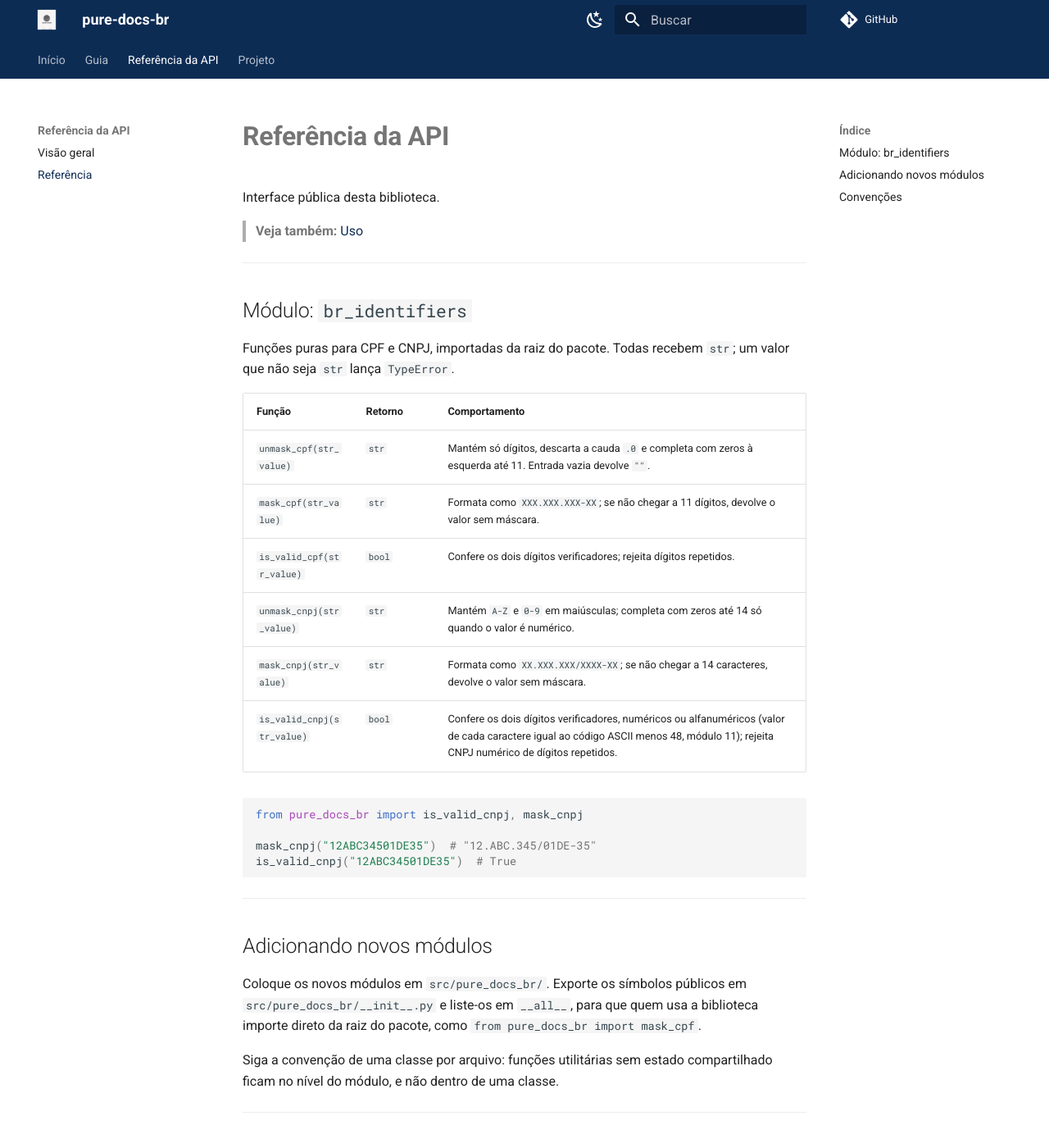
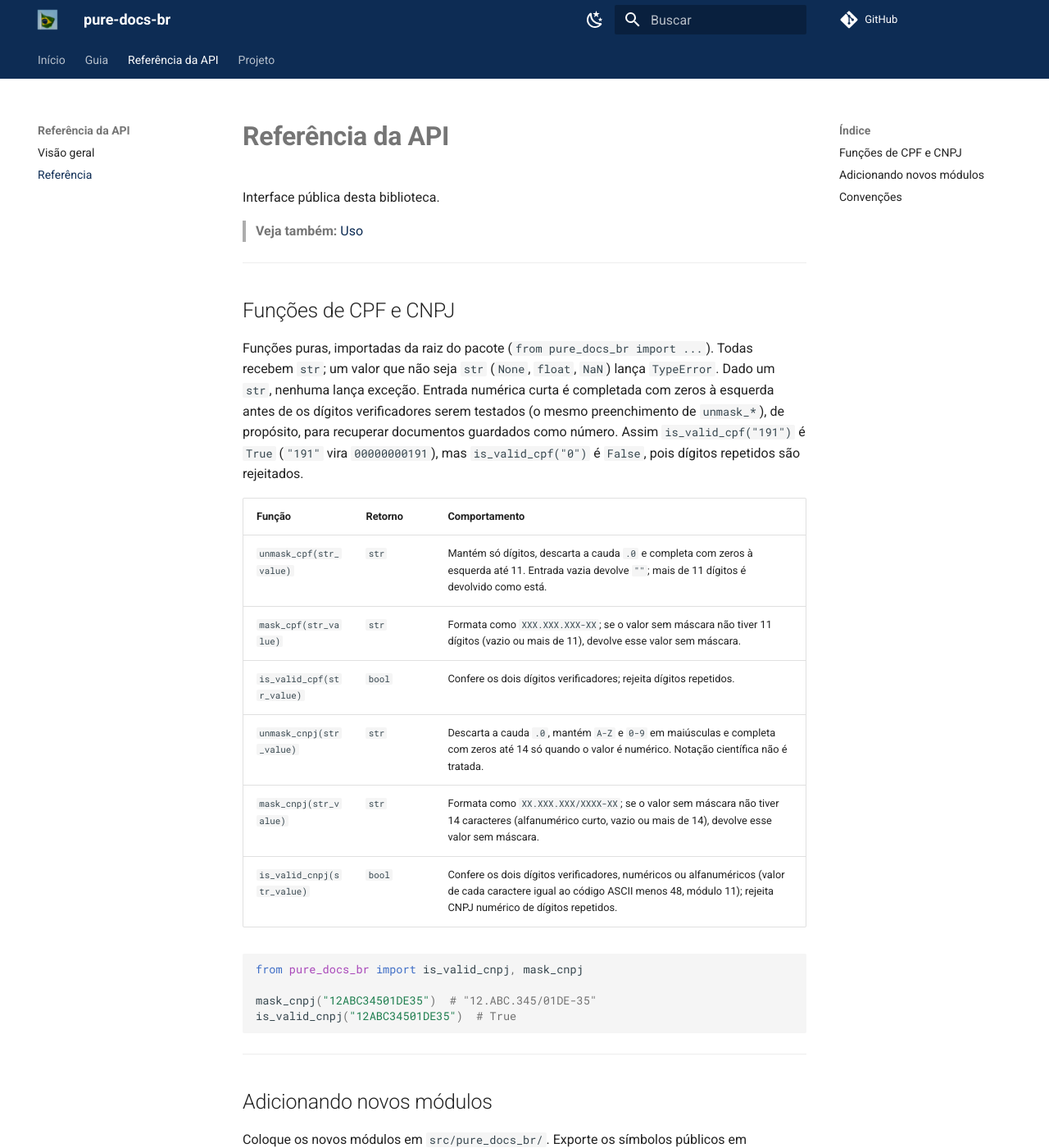
Before and after one commit to guilhermegor/pure-docs-br, an MkDocs documentation site: the page built from docs/api/reference.md, in a window 1280 px wide and 1400 px high. Shown: the whole window at 82% size. Built offline with MkDocs 1.6.1 and Material for MkDocs 9.7.7, drawn with Linux system fonts in a browser that asks for light colours; comment, search, counter and statistics services are not loaded; the version menu is left out.

Commit message:
docs: audit docs against the code for 1.0.0 and add the logo (#12)
* docs: audit README and reference against the code for 1.0.0

Document the bad-input contract (TypeError on non-str, no raise on
str), short-input zero-padding ("191" is valid, "0" is not), the
.0 tail, mask_* fallbacks and the 1.x API guarantee. Run every
Python fence in the docs from a test, pin the measured behaviour,
switch the version policy to full semver and mark the delivered
backlog items done.

Refs #1

* docs: replace the placeholder logo with the project logo

Use the 512x512 logo cropped from the owner photo of the Brazilian
flag in assets/ and docs/assets/ (byte-identical, as
check_logo_sync.sh requires) and point the README at it.

Refs #1

* docs(specs): add the work ledger for the 1.0.0 docs audit

The backlog gate wants a ledger added by any branch that touches
src/. List this PR's items as done and keep the open ones.

Refs #1

````diff
--- a/docs/api/reference.md
+++ b/docs/api/reference.md
@@ -6,18 +6,22 @@ Interface pública desta biblioteca.
 
 ---
 
-## Módulo: `br_identifiers`
+## Funções de CPF e CNPJ
 
-Funções puras para CPF e CNPJ, importadas da raiz do pacote. Todas recebem `str`; um valor que
-não seja `str` lança `TypeError`.
+Funções puras, importadas da raiz do pacote (`from pure_docs_br import ...`). Todas recebem `str`; um valor que
+não seja `str` (`None`, `float`, `NaN`) lança `TypeError`. Dado um `str`, nenhuma lança exceção.
+Entrada numérica curta é completada com zeros à esquerda antes de os dígitos verificadores serem
+testados (o mesmo preenchimento de `unmask_*`), de propósito, para recuperar documentos guardados
+como número. Assim `is_valid_cpf("191")` é `True` (`"191"` vira `00000000191`), mas
+`is_valid_cpf("0")` é `False`, pois dígitos repetidos são rejeitados.
 
 | Função | Retorno | Comportamento |
 |--------|---------|---------------|
-| `unmask_cpf(str_value)` | `str` | Mantém só dígitos, descarta a cauda `.0` e completa com zeros à esquerda até 11. Entrada vazia devolve `""`. |
-| `mask_cpf(str_value)` | `str` | Formata como `XXX.XXX.XXX-XX`; se não chegar a 11 dígitos, devolve o valor sem máscara. |
+| `unmask_cpf(str_value)` | `str` | Mantém só dígitos, descarta a cauda `.0` e completa com zeros à esquerda até 11. Entrada vazia devolve `""`; mais de 11 dígitos é devolvido como está. |
+| `mask_cpf(str_value)` | `str` | Formata como `XXX.XXX.XXX-XX`; se o valor sem máscara não tiver 11 dígitos (vazio ou mais de 11), devolve esse valor sem máscara. |
 | `is_valid_cpf(str_value)` | `bool` | Confere os dois dígitos verificadores; rejeita dígitos repetidos. |
-| `unmask_cnpj(str_value)` | `str` | Mantém `A-Z` e `0-9` em maiúsculas; completa com zeros até 14 só quando o valor é numérico. |
-| `mask_cnpj(str_value)` | `str` | Formata como `XX.XXX.XXX/XXXX-XX`; se não chegar a 14 caracteres, devolve o valor sem máscara. |
+| `unmask_cnpj(str_value)` | `str` | Descarta a cauda `.0`, mantém `A-Z` e `0-9` em maiúsculas e completa com zeros até 14 só quando o valor é numérico. Notação científica não é tratada. |
+| `mask_cnpj(str_value)` | `str` | Formata como `XX.XXX.XXX/XXXX-XX`; se o valor sem máscara não tiver 14 caracteres (alfanumérico curto, vazio ou mais de 14), devolve esse valor sem máscara. |
 | `is_valid_cnpj(str_value)` | `bool` | Confere os dois dígitos verificadores, numéricos ou alfanuméricos (valor de cada caractere igual ao código ASCII menos 48, módulo 11); rejeita CNPJ numérico de dígitos repetidos. |
 
 ```python
````
Also changed, not shown: other parts of docs/api/reference.md (+1 -1 lines), .specs/backlog/br-identifiers-port_20261115_170232.md (+4 -4 lines), .specs/backlog/release-1-0-0-docs-audit_20261116_120000.md (added, +6 -0 lines), README.md (+34 -7 lines), docs/faq.md (+2 -3 lines), docs/releasing-1-0-0.md (+3 -3 lines), assets/logo.png (added), assets/logo_lorem_ipsum.png (deleted), docs/assets/logo.png, 3 other files.
